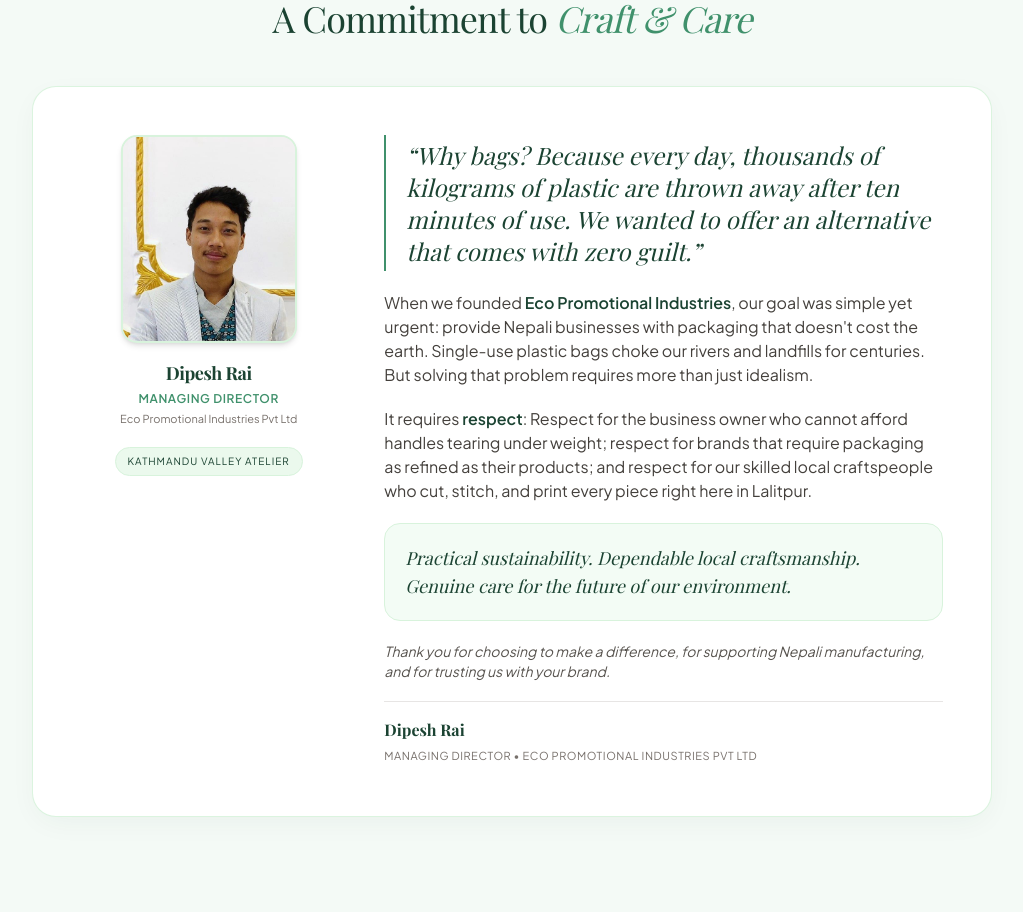
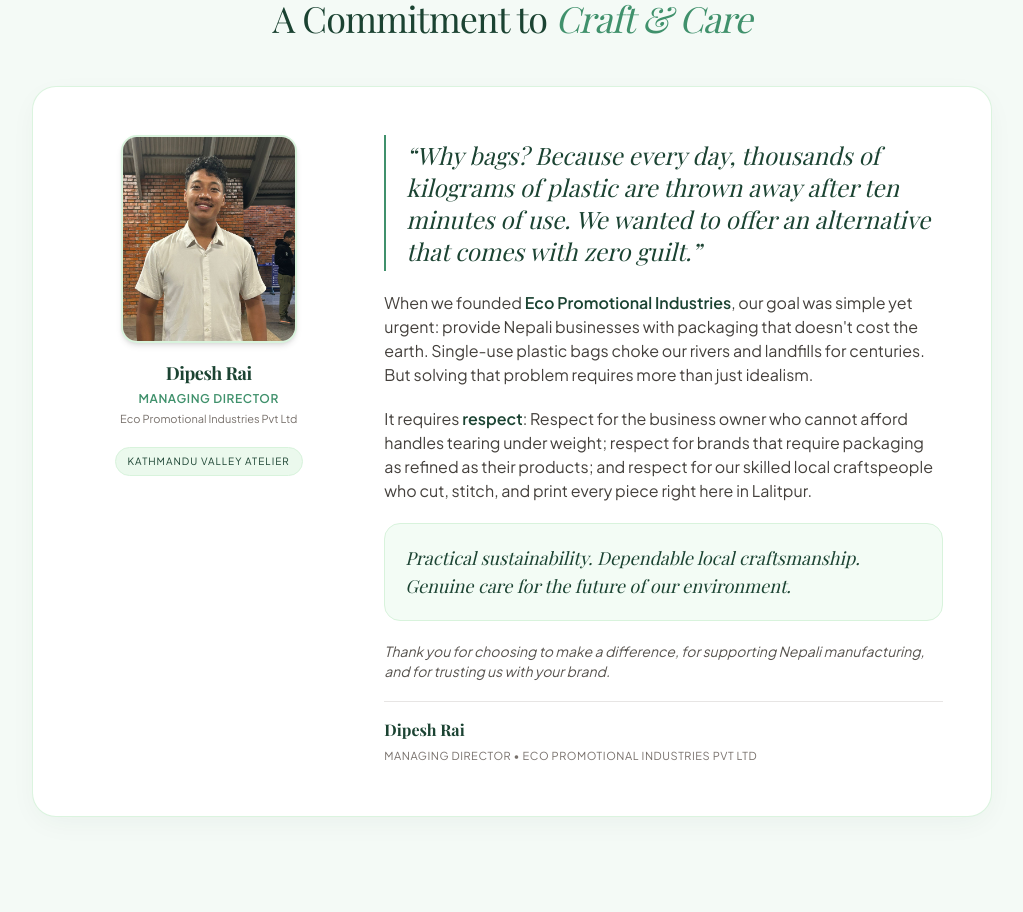
Before and after one commit to kingership321/ecoprintpack, a Next.js app: page / in a window 1280 px wide. Shown: the part 1080-1992 px from the top of the page, without its empty margins (128-1151 px from the left). Built offline with nearby package versions, Linux system fonts and the light colour scheme; a web font is replaced by a local one.

Commit message:
feat: use original unedited director_photo.jpeg for Dipesh Rai

```diff
--- a/components/sections/BoardOfDirectors.tsx
+++ b/components/sections/BoardOfDirectors.tsx
@@ -4,7 +4,7 @@ import Image from 'next/image';
 
 // Import director images
 import amrishThapa from '/public/asset/DipeshJI.jpg';
-import dipeshRai from '/public/asset/DipeshJI.jpg';
+import dipeshRai from '/public/asset/director_photo.jpeg';
 import sujanGhimire from '/public/asset/DipeshJI.jpg';
 import krishnaMahat from '/public/asset/DipeshJI.jpg';
 
--- a/components/sections/DirectorsMessage.tsx
+++ b/components/sections/DirectorsMessage.tsx
@@ -26,7 +26,7 @@ export function DirectorsMessage() {
             <div className="md:col-span-4 flex flex-col items-center text-center">
               <div className="relative w-40 h-48 sm:w-44 sm:h-52 rounded-2xl overflow-hidden shadow-md border-2 border-brand-beige bg-stone-100 flex-shrink-0">
                 <Image
-                  src="/asset/DipeshJI.jpg"
+                  src="/asset/director_photo.jpeg"
                   alt="Dipesh Rai - Managing Director, Eco Promotional Industries"
                   fill
                   className="object-cover object-top"
```
Also changed, not shown: public/asset/director_photo.jpeg (added).
